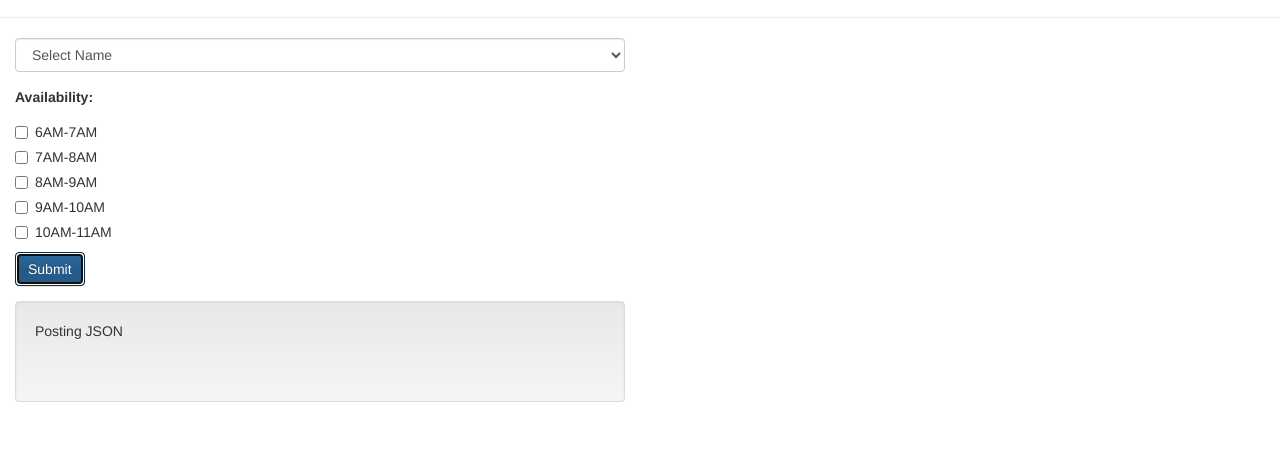
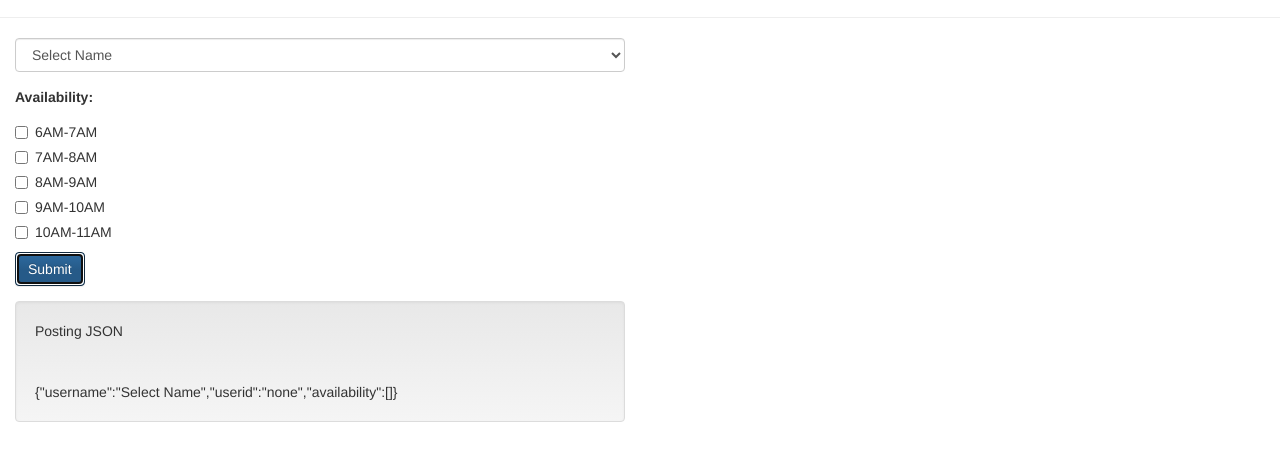
Before and after one commit to manojgudi/samplesite, a plain HTML site: page frontend/index.html in a window 1280 px wide. Both pictures are taken after a click on the button "Submit". Shown: the part 109-570 px from the top of the page. Drawn offline with Linux system fonts and the light colour scheme; no server answers.

Commit message:
Initial Frontend Commit

```diff
--- a/frontend/index.html
+++ b/frontend/index.html
@@ -119,9 +119,11 @@
                    userid:data_userid,
                    availability:data_timestamps
                }
+               $("#output").append("Posting JSON <hr/>");
+               $("#output").append(JSON.stringify(data_toSend));
 
                 $.ajax({
-                    url: '/insertAvailability',
+                    url: 'http://52.163.95.79:6767/insertAvailability',
                     type: 'post',
                     dataType: 'json',
                     success: function (data) {
@@ -131,8 +133,7 @@
                     data: data_toSend
                 });
 
-               $("#output").append("Posting JSON <hr/>");
-               $("#output").append(JSON.stringify(data));
+
 
                 /* SAMPLE JSON
                 {
```
